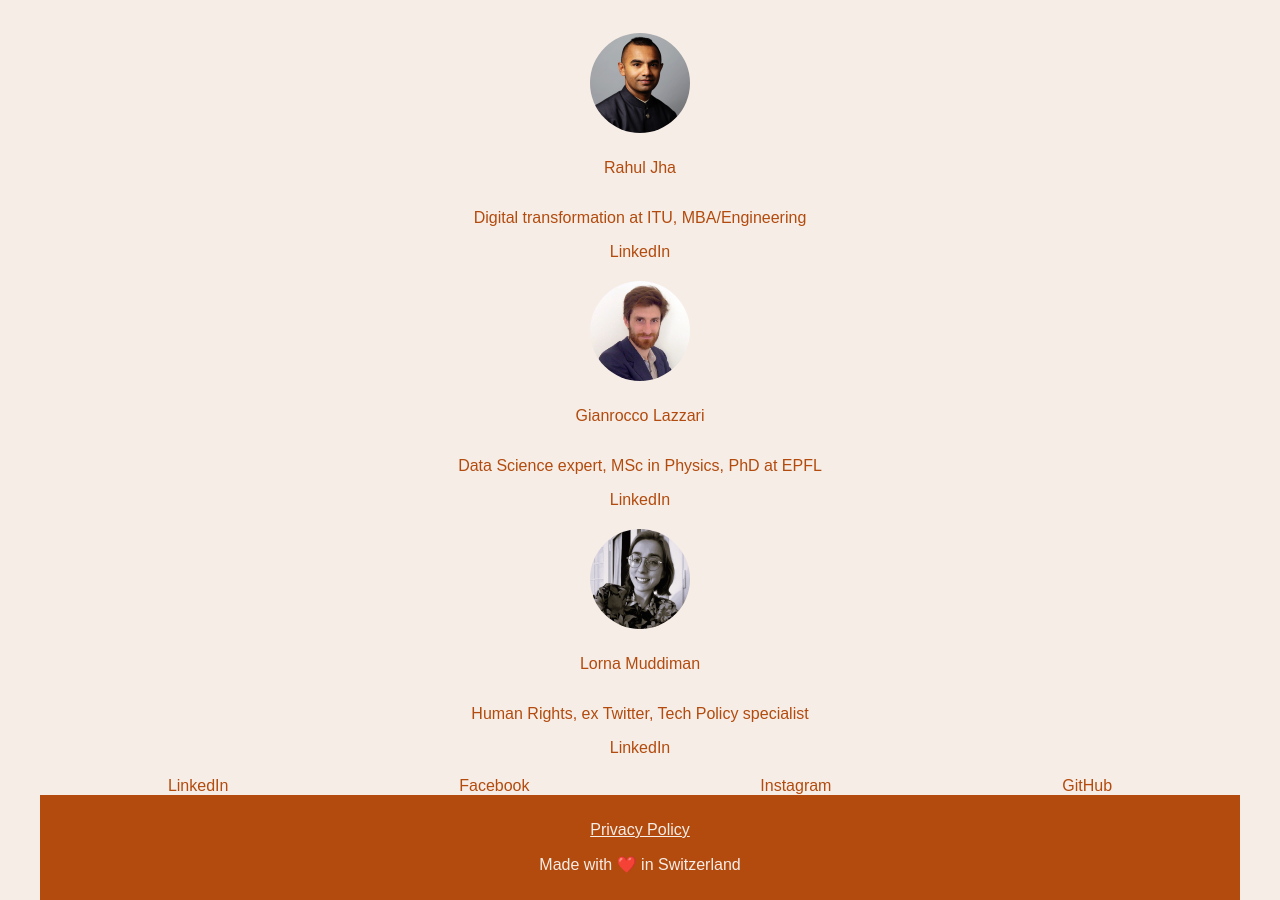
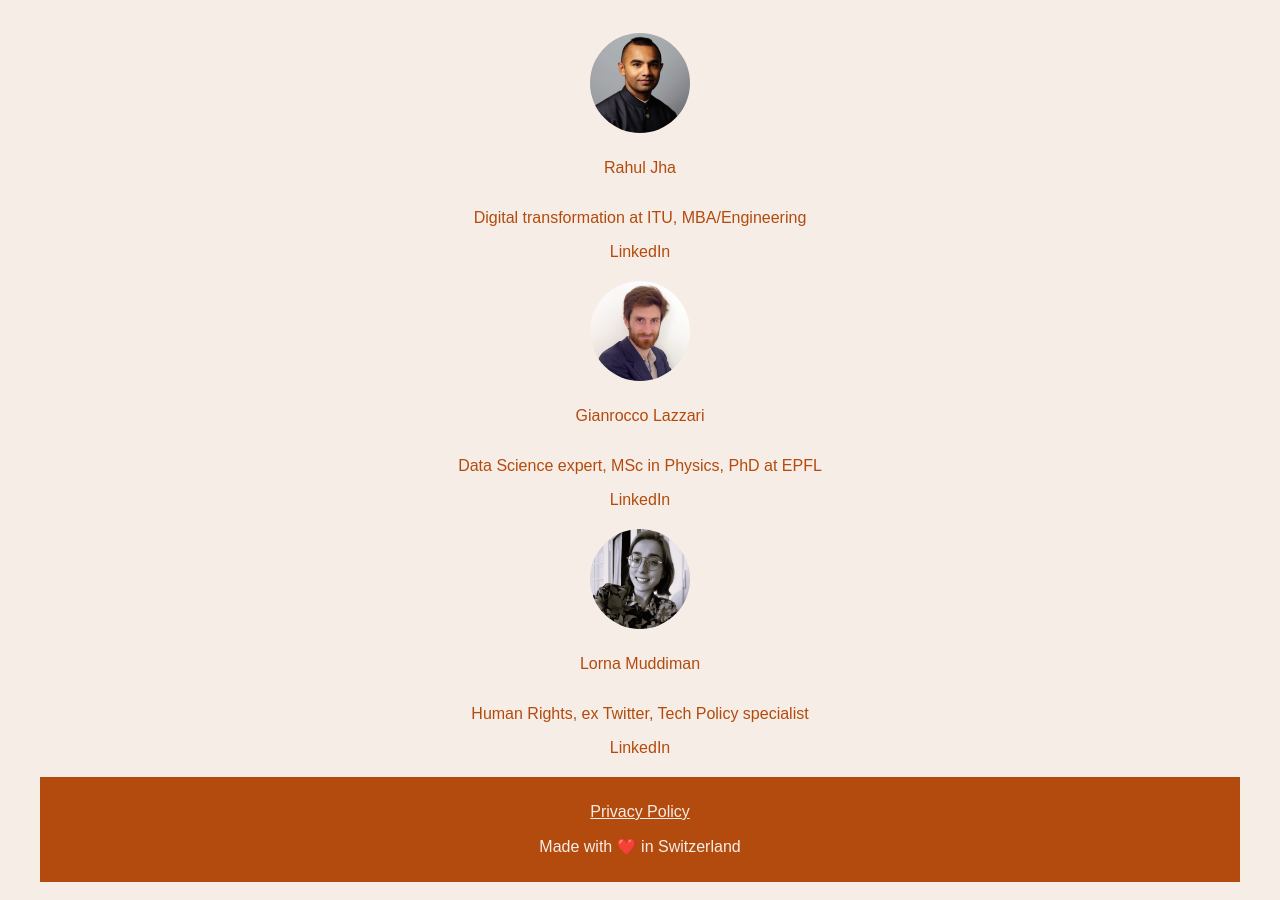
Before and after one commit to slowgrub/slow-grub, a Jekyll site: the page built from index.md, in a window 1280 px wide and 900 px high, scrolled down 1519 px. Built offline with Jekyll 4.4.1, drawn with Linux system fonts in a browser that asks for light colours; some web fonts are replaced.

Commit message:
Update index.md

```diff
--- a/index.md
+++ b/index.md
@@ -68,11 +68,5 @@ layout: default
     </div>
 </section>
 
-<!-- Social Media Links -->
-<section id="social-media" class="center-content">
-    <a href="https://linkedin.com/company/slow-grub" target="_blank">LinkedIn</a>
-    <a href="https://www.facebook.com/slowgrub" target="_blank">Facebook</a>
-    <a href="https://www.instagram.com/slowgrub/" target="_blank">Instagram</a>
-    <a href="https://github.com/slowgrub/slow-grub" target="_blank">GitHub</a>
-</section>
+
 </div>
```
